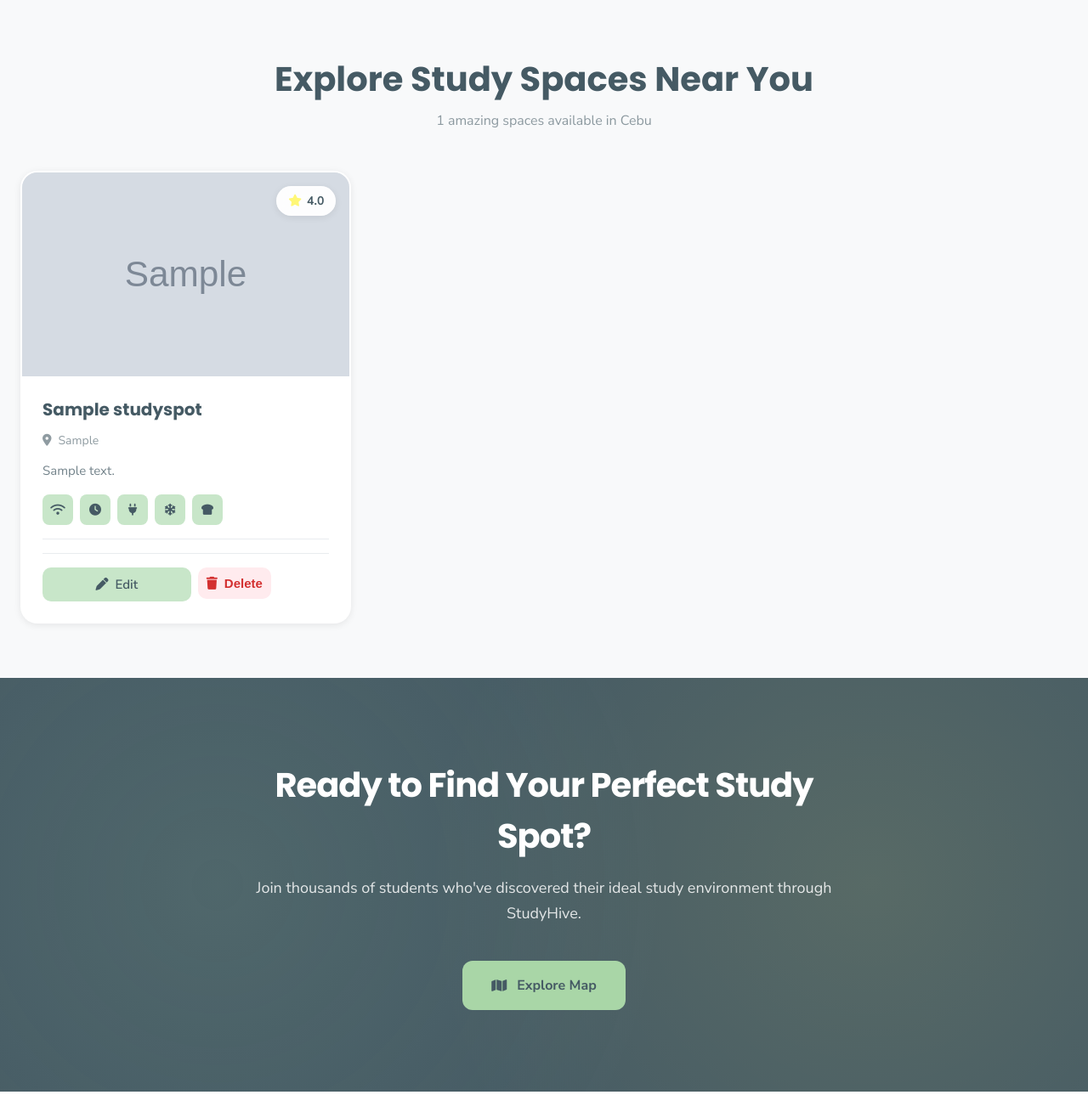
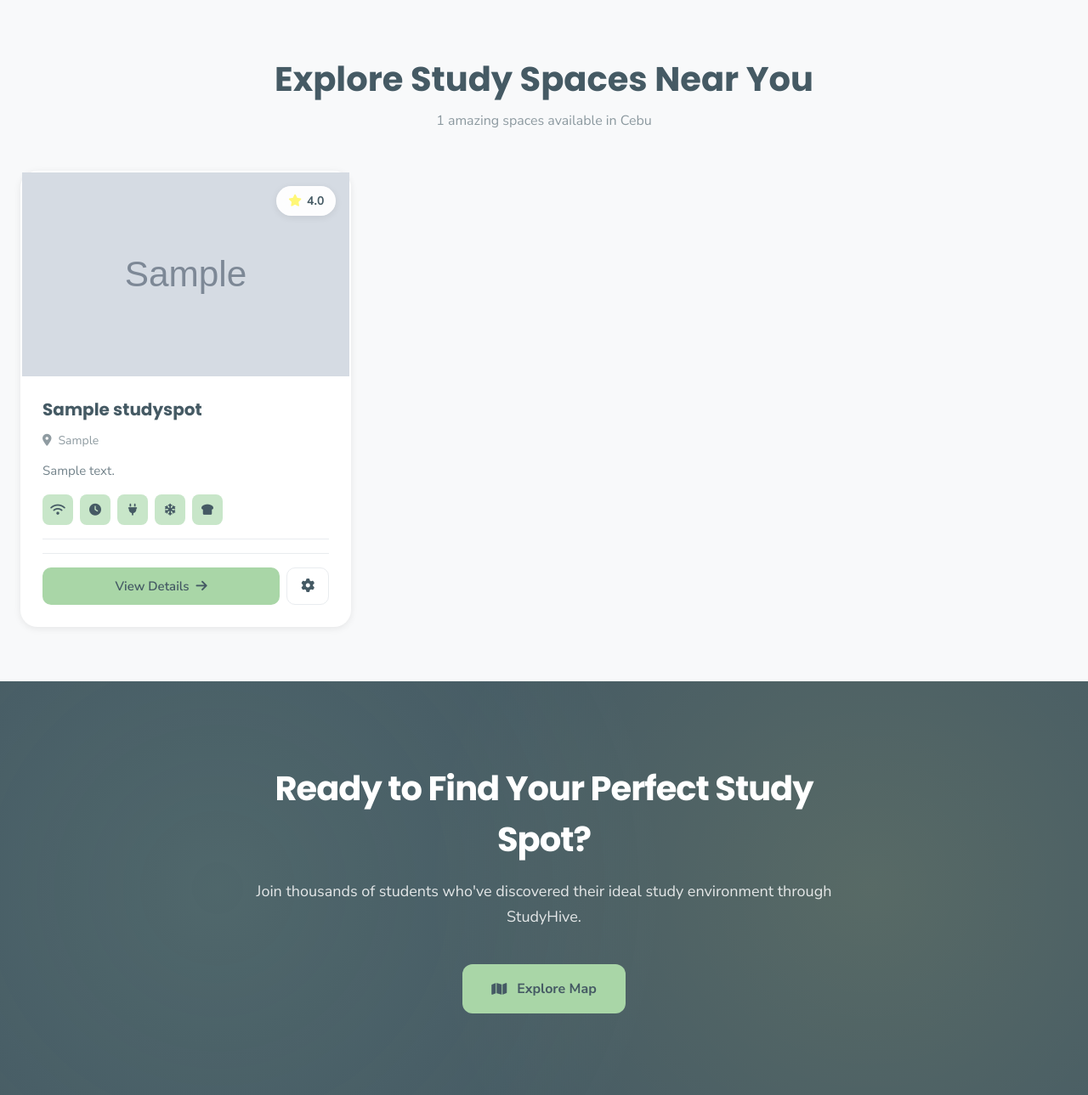
Before and after one commit to chocolatecrinkles/StudyHive, a Django app: page /home/ in a window 1280 px wide. Shown: the part 1555-2844 px from the top of the page at 85% size. Run offline with Django 5.2, Linux system fonts and the light colour scheme; a user stored in the database is signed in; tables that the repository leaves empty hold one stand-in row (values such as "Sample post"); grey boxes marked "Sample" are stand-in pictures.

Commit message:
view/display addition and functionality

```diff
--- a/core/urls.py
+++ b/core/urls.py
@@ -22,6 +22,9 @@ urlpatterns = [
     path('my-listings/', views.my_listings, name='my_listings'),
     path('edit-listing/<int:spot_id>/', views.edit_listing, name='edit_listing'),
     path('delete-listing/<int:id>/', views.delete_listing, name='delete_listing'),
+    path('spot/<int:spot_id>/', views.studyspot_detail, name='studyspot_detail'),
+
+
 
     # Staff Application
     path('apply-staff/', views.apply_staff, name='apply_staff'),
--- a/core/views.py
+++ b/core/views.py
@@ -332,3 +332,8 @@ def apply_staff(request):
         "form": form,
         "application": application,
     })
+
+def studyspot_detail(request, spot_id):
+    """Public view for a single study spot"""
+    spot = get_object_or_404(StudySpot, id=spot_id)
+    return render(request, 'studyspot_detail.html', {'spot': spot})
--- a/static/css/home.css
+++ b/static/css/home.css
@@ -734,7 +734,7 @@ body {
 .spot-card {
   background: var(--white);
   border-radius: 20px;
-  overflow: hidden;
+  overflow: visible;
   box-shadow: var(--shadow-sm);
   transition: all 0.3s;
   border: 2px solid transparent;
@@ -842,26 +842,77 @@ body {
   transform: translateY(-2px);
 }
 
-.card-cta {
+
+
+.card-controls {
+  display: flex;
+  gap: 0.5rem;
+  padding-top: 1rem;
+  border-top: 1px solid var(--gray);
+  margin-top: 1rem; /* ADDED: To space it from amenities */
+}
+
+/* ADDED: Ensures form inside controls behaves correctly */
+.card-controls form {
+  display: flex;
+  flex: 1;
+}
+
+.ctrl-btn {
+  flex: 1;
+  padding: 0.75rem 1rem; /* MODIFIED: Increased padding */
+  border: none;
+  border-radius: 10px;
+  cursor: pointer;
+  font-size: 0.9375rem;
+  font-weight: 700; /* MODIFIED: Bolder text */
+  transition: all 0.2s ease-in-out;
   display: flex;
   align-items: center;
   justify-content: center;
   gap: 0.5rem;
-  padding: 0.75rem;
+  text-decoration: none;
+  width: 100%; /* ADDED: Ensures button fills the form */
+  color: inherit;
+}
+
+/* ADDED: New 'View Details' button style */
+.ctrl-btn.view {
+  background: var(--green-main);
+  color: var(--dark);
+}
+.ctrl-btn.view:hover {
+  background: #95c793;
+  transform: translateY(-2px);
+  box-shadow: var(--shadow-md);
+}
+.ctrl-btn.view i {
+  transition: transform 0.2s ease;
+}
+.ctrl-btn.view:hover i {
+  transform: translateX(4px);
+}
+
+
+/* MODIFIED: Existing styles below are fine, but ensure they are present */
+.ctrl-btn.edit {
   background: var(--green-light);
   color: var(--dark);
-  text-decoration: none;
-  border-radius: 12px;
-  font-weight: 700;
-  font-size: 0.9375rem;
-  transition: all 0.2s;
+}
+.ctrl-btn.edit:hover {
+  background: var(--green-main);
+}
+.ctrl-btn.delete {
+  background: #FFEBEE;
+  color: #D32F2F;
+}
+.ctrl-btn.delete:hover {
+  background: #854242;
+  color: var(--white);
 }
 
-.card-cta:hover {
-  background: var(--green-main);
-  color: var(--white);
-  transform: translateX(4px);
-}
+
+
 
 .card-controls {
   display: flex;
@@ -930,6 +981,91 @@ body {
   padding: 0;
   margin: 0;
 }
+
+
+
+
+
+
+
+
+
+
+
+/* ADD THIS NEW CSS BLOCK */
+
+/* Wrapper for the default View/Settings buttons */
+.owner-controls-default {
+  display: flex;
+  width: 100%;
+  gap: 0.5rem;
+}
+.owner-controls-default .view {
+  flex-grow: 1; /* Make View Details button take available space */
+}
+
+/* Wrapper for the hidden Edit/Delete buttons */
+.owner-controls-edit {
+  display: flex;
+  width: 100%;
+  gap: 0.5rem;
+}
+.delete-form {
+  display: flex;
+  flex: 1;
+}
+
+/* Style for the new settings (cog) button */
+.ctrl-btn.cancel {
+  background: #f1f1f1;
+  color: #555;
+  flex-grow: 1.2; /* Make cancel slightly bigger */
+}
+.ctrl-btn.cancel:hover {
+  background: #e0e0e0;
+}
+
+
+
+.ctrl-btn-settings {
+  flex-shrink: 0;
+  flex-basis: 50px;
+  padding: 0.75rem;
+  font-size: 1rem;
+  border-radius: 10px;
+  cursor: pointer;
+  border: 1.5px solid var(--gray);
+  background: var(--white);
+  color: var(--dark);
+  transition: all 0.2s ease;
+}
+.ctrl-btn-settings:hover {
+  border-color: var(--green-main);
+  background: var(--gray-light);
+  color: var(--green-main);
+}
+
+
+
+
+
+
+
+
+
+
+
+
+
+
+
+
+
+
+
+
+
+
 
 /* ===== CTA Section ===== */
 .cta-section {
--- a/templates/home.html
+++ b/templates/home.html
@@ -314,23 +314,56 @@
           </div>
 
 
+
+
+
+
+
+
+
+
+
+
+
+
+            <div class="card-controls">
             {% if user == spot.owner %}
-              <div class="card-controls">
-                <a href="{% url 'core:edit_listing' spot.id %}" class="ctrl-btn edit">
-                  <i class="fas fa-pen"></i> Edit
-                </a>
-                <form method="post" action="{% url 'core:delete_listing' spot.id %}" style="display:inline; flex: 1;">
+              <div class="owner-controls-default">
+                <a href="{% url 'core:studyspot_detail' spot.id %}" class="ctrl-btn view">View Details <i class="fas fa-arrow-right"></i></a>
+                <button class="ctrl-btn-settings" type="button" title="Manage Spot">
+                  <i class="fas fa-cog"></i>
+                </button>
+              </div>
+
+
+
+              <div class="owner-controls-edit" style="display: none;">
+                <button type="button" class="ctrl-btn cancel"><i class="fas fa-times"></i> Cancel</button>
+                <a href="{% url 'core:edit_listing' spot.id %}" class="ctrl-btn edit"><i class="fas fa-pen"></i> Edit</a>
+                <form method="post" action="{% url 'core:delete_listing' spot.id %}" class="delete-form">
                   {% csrf_token %}
-                  <button type="submit" class="ctrl-btn delete" onclick="return confirm('Delete this spot?')">
-                    <i class="fas fa-trash"></i> Delete
-                  </button>
+                  <button type="submit" class="ctrl-btn delete" onclick="return confirm('Are you sure you want to delete this spot?')"><i class="fas fa-trash"></i> Delete</button>
                 </form>
               </div>
+
+
+
+
             {% else %}
-              <a href="#" class="card-cta">
+              <a href="{% url 'core:studyspot_detail' spot.id %}" class="ctrl-btn view">
                 View Details <i class="fas fa-arrow-right"></i>
               </a>
             {% endif %}
+          </div>
+
+
+
+
+
+
+
+
+
           </div>
         </div>
         {% endfor %}
```
Also changed, not shown: static/js/home.js (+39 -28 lines), templates/studyspot_detail.html (added, +122 -0 lines).
